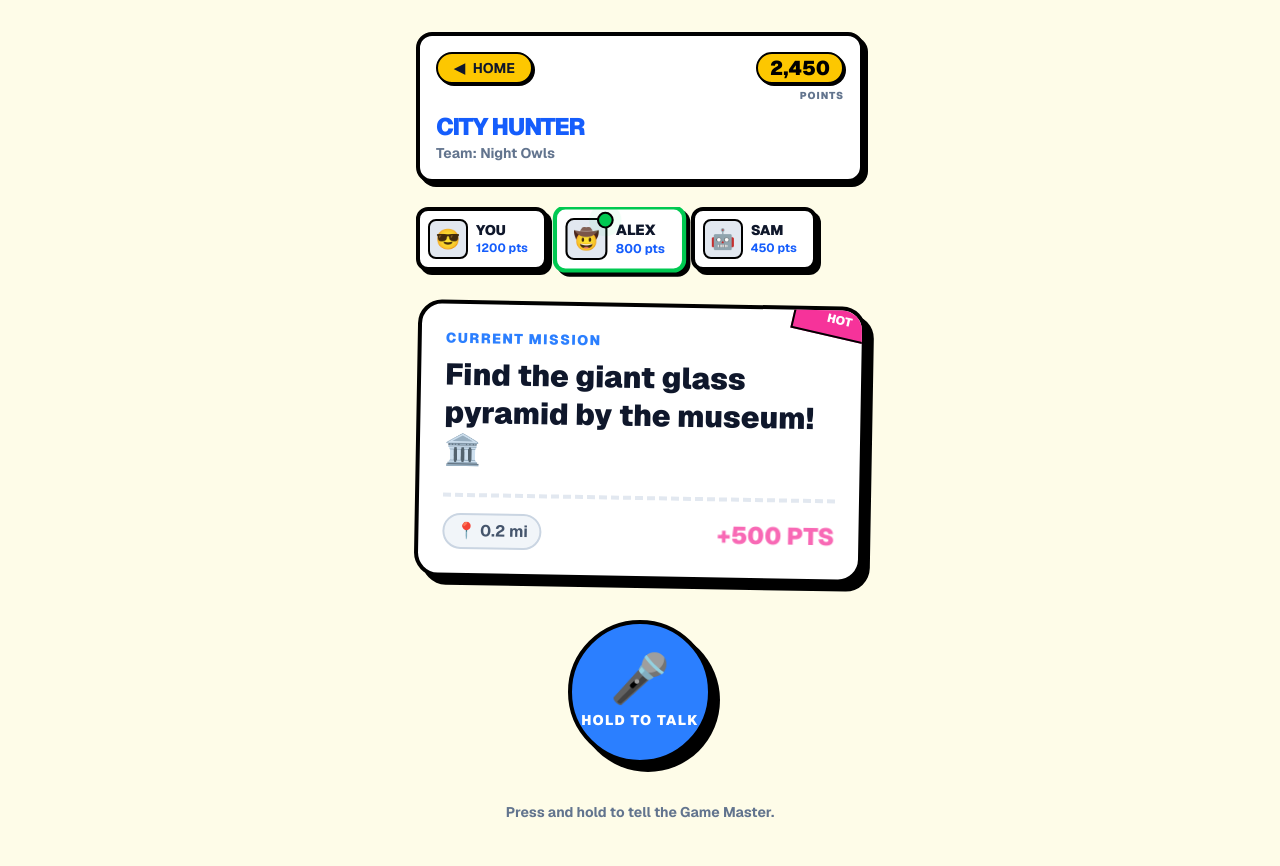
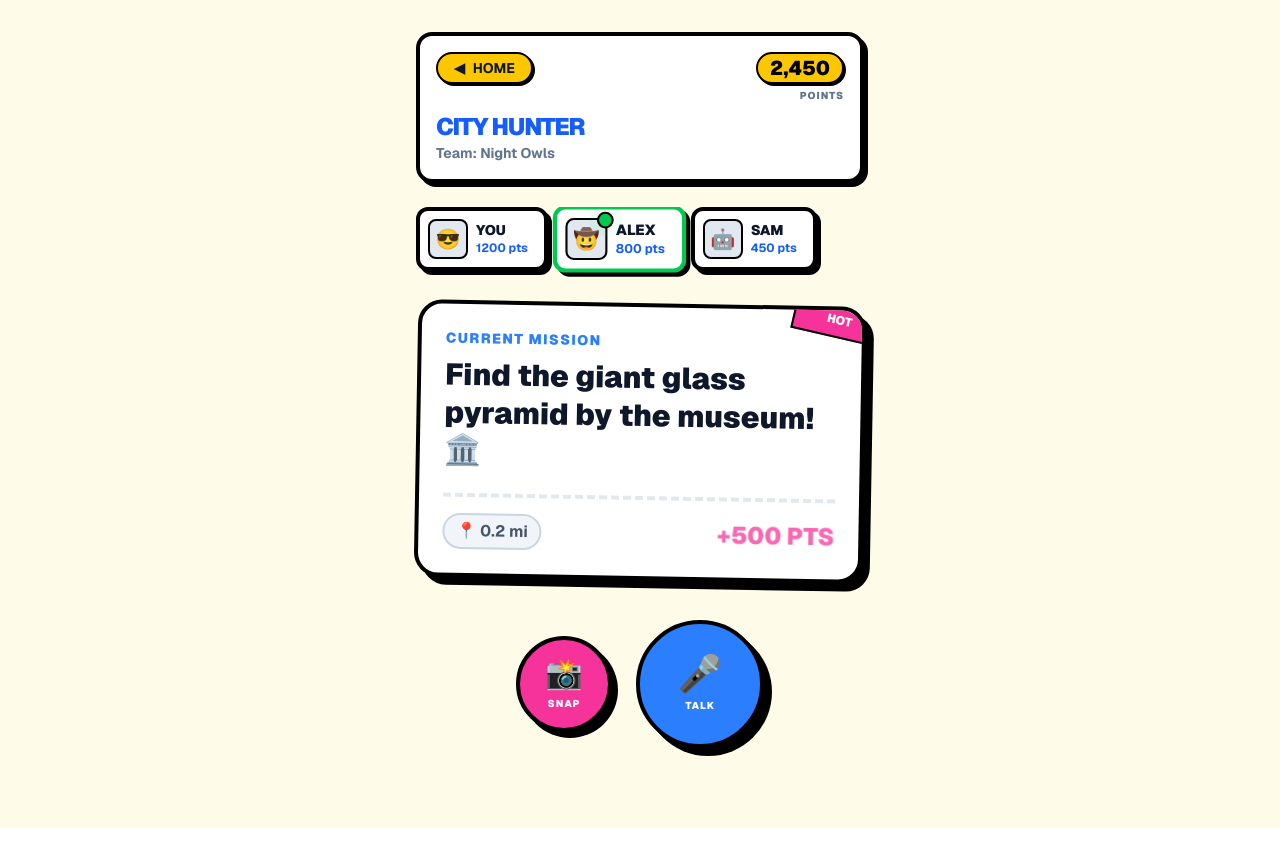
Before and after one commit to aarushkhare79c/kaddet, a Next.js app: page /hunt in a window 1280 px wide. After the commit the page ends 828 px from the top, so only its background shows below. Built offline with nearby package versions, Linux system fonts and the light colour scheme.

Commit message:
update ui

```diff
--- a/app/hunt/page.tsx
+++ b/app/hunt/page.tsx
@@ -1,19 +1,30 @@
 'use client';
-import { useState, useRef } from 'react';
+
 import Link from 'next/link';
+import React, { useState, useRef } from 'react';
 
 export default function ScavengerHuntUI() {
+  // --- AUDIO STATE & REFS ---
   const [isRecording, setIsRecording] = useState<boolean>(false);
   const [isLoading, setIsLoading] = useState<boolean>(false);
   const mediaRecorderRef = useRef<MediaRecorder | null>(null);
   const audioChunksRef = useRef<Blob[]>([]);
 
+  // --- IMAGE STATE & REFS ---
+  const [imagePreview, setImagePreview] = useState<string | null>(null);
+  const [isSubmitting, setIsSubmitting] = useState(false);
+  const fileInputRef = useRef<HTMLInputElement>(null);
+
+  // MOCK DATA: Roster
   const mockRoster = [
     { id: "1", name: "You", avatar: "😎", points: 1200, isSpeaking: false },
     { id: "2", name: "Alex", avatar: "🤠", points: 800, isSpeaking: true },
     { id: "3", name: "Sam", avatar: "🤖", points: 450, isSpeaking: false },
   ];
 
+  // ==========================================
+  // 1. AUDIO RECORDING LOGIC
+  // ==========================================
   const startRecording = async () => {
     try {
       const stream = await navigator.mediaDevices.getUserMedia({ audio: true });
@@ -33,6 +44,7 @@ export default function ScavengerHuntUI() {
       setIsRecording(true);
     } catch (err) {
       console.error("Microphone access denied or error:", err);
+      alert("Please allow microphone access to talk to the Game Master.");
     }
   };
 
@@ -41,7 +53,7 @@ export default function ScavengerHuntUI() {
       mediaRecorderRef.current.stop();
       mediaRecorderRef.current.stream.getTracks().forEach(track => track.stop());
       setIsRecording(false);
-      setIsLoading(true);
+      setIsLoading(true); // Triggers the "Sending..." UI state
     }
   };
 
@@ -69,15 +81,37 @@ export default function ScavengerHuntUI() {
     }
   };
 
+  // ==========================================
+  // 2. IMAGE CAPTURE LOGIC
+  // ==========================================
+  const handleImageCapture = (event: React.ChangeEvent<HTMLInputElement>) => {
+    const file = event.target.files?.[0];
+    if (file) {
+      // Create a temporary local URL to preview the image instantly
+      const localUrl = URL.createObjectURL(file);
+      setImagePreview(localUrl);
+    }
+  };
+
+  const handleSubmitProof = () => {
+    setIsSubmitting(true);
+    // TODO: Send image to Convex Action -> MiniMax Vision API
+    setTimeout(() => {
+      setIsSubmitting(false);
+      setImagePreview(null);
+      alert("MiniMax says: THAT IS A RED BUILDING! +500 PTS!");
+    }, 2000); // Fake network delay
+  };
+
+  // ==========================================
+  // 3. THE UI RENDER
+  // ==========================================
   return (
     <div className="min-h-screen bg-yellow-50 text-slate-900 flex flex-col items-center p-4 font-sans selection:bg-pink-300">
-      <div className="w-full max-w-md flex flex-col gap-6 mt-4">
+      <div className="w-full max-w-md flex flex-col gap-6 mt-4 pb-12">
 
-
-        {/* Header: Team Name & Overall Score */}
+        {/* Header: Navigation, Score, & Team Name */}
         <header className="flex flex-col gap-3 bg-white border-4 border-black p-4 rounded-2xl shadow-[4px_4px_0px_0px_rgba(0,0,0,1)]">
-
-          {/* Top Row: Back Button & Live Score */}
           <div className="flex justify-between items-start">
             <Link
               href="/"
@@ -93,28 +127,18 @@ export default function ScavengerHuntUI() {
               <p className="text-[10px] font-black uppercase tracking-widest text-slate-500">Points</p>
             </div>
           </div>
-
-          {/* Bottom Row: Title & Team */}
           <div>
             <h1 className="text-2xl font-black tracking-tighter text-blue-600 uppercase leading-none mb-1">City Hunter</h1>
             <p className="text-sm font-bold text-slate-500">Team: Night Owls</p>
           </div>
+        </header>
 
-</header>
-
-        {/* NEW: The Active Team Roster Strip */}
+        {/* Team Roster Strip */}
         <section className="flex gap-2 overflow-x-auto pb-2 -mx-2 px-2 snap-x hide-scrollbar">
           {mockRoster.map((player) => (
-            <div
-              key={player.id}
-              className={`flex-shrink-0 flex items-center gap-2 bg-white border-4 border-black p-2 rounded-xl shadow-[4px_4px_0px_0px_rgba(0,0,0,1)] snap-center transition-transform ${
-                player.isSpeaking ? 'scale-105 border-green-500 bg-green-50' : ''
-              }`}
-            >
-              {/* Avatar Box */}
+            <div key={player.id} className={`flex-shrink-0 flex items-center gap-2 bg-white border-4 border-black p-2 rounded-xl shadow-[4px_4px_0px_0px_rgba(0,0,0,1)] snap-center transition-transform ${player.isSpeaking ? 'scale-105 border-green-500 bg-green-50' : ''}`}>
               <div className="w-10 h-10 flex items-center justify-center bg-slate-200 border-2 border-black rounded-lg text-xl relative">
                 {player.avatar}
-                {/* Active Speaker Indicator */}
                 {player.isSpeaking && (
                   <span className="absolute -top-2 -right-2 flex h-4 w-4">
                     <span className="animate-ping absolute inline-flex h-full w-full rounded-full bg-green-400 opacity-75"></span>
@@ -122,8 +146,6 @@ export default function ScavengerHuntUI() {
                   </span>
                 )}
               </div>
-
-              {/* Player Info */}
               <div className="flex flex-col pr-2">
                 <span className="font-black text-sm uppercase leading-tight">{player.name}</span>
                 <span className="text-xs font-bold text-blue-600">{player.points} pts</span>
@@ -149,43 +171,80 @@ export default function ScavengerHuntUI() {
           </div>
         </section>
 
-        {/* The Voice Interface */}
-        <section className="flex flex-col items-center justify-center py-4">
-          <div className="relative group">
+        {/* Dynamic Action Zone: Image Review OR Dual Inputs */}
+        {imagePreview ? (
+          /* Image Review Modal */
+          <section className="bg-slate-900 border-4 border-black rounded-3xl p-4 shadow-[8px_8px_0px_0px_rgba(0,0,0,1)] transform -rotate-1 flex flex-col gap-4 animate-in fade-in zoom-in duration-200">
+            <h3 className="text-white font-black uppercase tracking-widest text-center">Review Proof</h3>
+
+            <div className="w-full h-64 border-4 border-white rounded-xl overflow-hidden bg-black relative">
+              <img src={imagePreview} alt="Proof preview" className="object-cover w-full h-full" />
+            </div>
+
+            <div className="flex gap-2">
+              <button
+                onClick={() => setImagePreview(null)}
+                disabled={isSubmitting}
+                className="flex-1 bg-slate-500 text-white border-4 border-black py-3 rounded-xl font-black uppercase hover:bg-slate-400 active:translate-y-1 active:shadow-none shadow-[4px_4px_0px_0px_rgba(0,0,0,1)] disabled:opacity-50 disabled:transform-none"
+              >
+                Retake
+              </button>
+              <button
+                onClick={handleSubmitProof}
+                disabled={isSubmitting}
+                className="flex-[2] bg-green-400 text-black border-4 border-black py-3 rounded-xl font-black uppercase hover:bg-green-300 active:translate-y-1 active:shadow-none shadow-[4px_4px_0px_0px_rgba(0,0,0,1)] disabled:opacity-50 disabled:transform-none"
+              >
+                {isSubmitting ? 'Analyzing...' : 'Submit to Judge'}
+              </button>
+            </div>
+          </section>
+        ) : (
+          /* Dual Input Zone: Camera and Mic */
+          <section className="flex flex-row justify-center items-center gap-6 py-4">
+
+            {/* Hidden File Input */}
+            <input
+              type="file"
+              accept="image/*"
+              capture="environment"
+              className="hidden"
+              ref={fileInputRef}
+              onChange={handleImageCapture}
+            />
+
+            {/* Camera Button */}
             <button
-              onMouseDown={() => setIsRecording(true)}
-              onMouseUp={() => setIsRecording(false)}
-              onTouchStart={() => setIsRecording(true)}
-              onTouchEnd={() => setIsRecording(false)}
-              className={`relative z-10 w-36 h-36 flex flex-col items-center justify-center rounded-full text-white transition-all duration-150 border-4 border-black outline-none select-none ${
+              onClick={() => fileInputRef.current?.click()}
+              disabled={isLoading}
+              className="relative w-24 h-24 flex flex-col items-center justify-center rounded-full text-white bg-pink-500 border-4 border-black shadow-[6px_6px_0px_0px_rgba(0,0,0,1)] hover:bg-pink-400 active:translate-y-1 active:translate-x-1 active:shadow-none transition-all outline-none disabled:opacity-50 disabled:transform-none"
+            >
+              <span className="text-3xl mb-1">📸</span>
+              <span className="text-[10px] font-black uppercase tracking-widest">Snap</span>
+            </button>
+
+            {/* Microphone Button (Now wired to your actual logic!) */}
+            <button
+              onMouseDown={startRecording}
+              onMouseUp={stopRecording}
+              onTouchStart={startRecording}
+              onTouchEnd={stopRecording}
+              disabled={isLoading}
+              className={`relative z-10 w-32 h-32 flex flex-col items-center justify-center rounded-full text-white transition-all duration-150 border-4 border-black outline-none select-none disabled:transform-none ${
                 isRecording
                   ? 'bg-red-500 scale-95 shadow-[0px_0px_0px_0px_rgba(0,0,0,1)] translate-y-2 translate-x-2'
-                  : 'bg-blue-500 shadow-[8px_8px_0px_0px_rgba(0,0,0,1)] hover:bg-blue-400'
+                  : (isLoading ? 'bg-slate-400 shadow-none' : 'bg-blue-500 shadow-[8px_8px_0px_0px_rgba(0,0,0,1)] hover:bg-blue-400')
               }`}
             >
-              <span className="text-5xl mb-2">{isRecording ? '🔥' : '🎤'}</span>
-              <span className="text-sm font-black uppercase tracking-widest">
-                {isRecording ? 'Listening' : 'Hold to Talk'}
+              <span className="text-4xl mb-1">{isRecording ? '🔥' : (isLoading ? '⏳' : '🎤')}</span>
+              <span className="text-[10px] font-black uppercase tracking-widest">
+                {isRecording ? 'Listening' : (isLoading ? 'Sending...' : 'Talk')}
               </span>
             </button>
-          </div>
 
-          <div className="h-12 mt-6 flex items-center justify-center">
-             <p className={`text-sm font-bold text-center px-6 py-2 rounded-xl transition-all ${
-               isRecording
-                ? 'bg-red-100 text-red-600 border-2 border-red-200'
-                : 'text-slate-500'
-             }`}>
-              {isRecording
-                ? '"Wait, I see the pyramid right now!"'
-                : 'Press and hold to tell the Game Master.'}
-            </p>
-          </div>
-        </section>
-
+          </section>
+        )}
       </div>
 
-      {/* Optional: Add a simple CSS rule for the hide-scrollbar class in your global CSS */}
       <style dangerouslySetInnerHTML={{__html: `
         .hide-scrollbar::-webkit-scrollbar { display: none; }
         .hide-scrollbar { -ms-overflow-style: none; scrollbar-width: none; }
```
